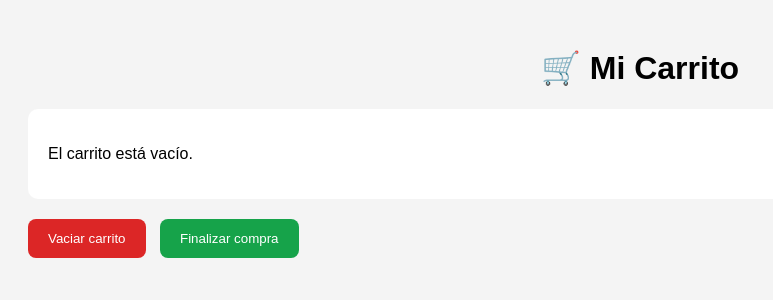
After one commit to Sebas32x/Ecommerce, a Django app: page /carrito/ in a window 1280 px wide. The commit adds this page. Shown: the top 300 px of the page, without its empty margins (0-773 px from the left). Run offline with Django 5.2, Linux system fonts and the light colour scheme.

Commit message:
Primera sesion con samir, info en discord "WEB"

```diff
--- a/ecommerce_fast/ecommerce_fast/urls.py
+++ b/ecommerce_fast/ecommerce_fast/urls.py
@@ -21,5 +21,6 @@ from tienda import views # Vistas de la app
 urlpatterns = [
     path('admin/', admin.site.urls),
     path('', views.home, name='home'), # Ruta vacía = Página de inicio
-    path('pagina1/', views.pagina1, name="mostrador")
+    path('pagina1/', views.pagina1, name="mostrador"),
+    path('carrito/', views.carrito, name="carrito")
 ]
--- /dev/null
+++ b/ecommerce_fast/tienda/templates/tienda/carrito.html
@@ -0,0 +1,129 @@
+<!DOCTYPE html>
+<html lang="es">
+<head>
+<meta charset="UTF-8">
+<meta name="viewport" content="width=device-width, initial-scale=1.0">
+<title>Carrito</title>
+
+<style>
+body{
+    font-family: Arial, sans-serif;
+    padding: 20px;
+    background-color: #f4f4f4;
+}
+
+h1{
+    text-align: center;
+}
+
+#lista-carrito{
+    background: white;
+    padding: 20px;
+    border-radius: 10px;
+    margin-top: 20px;
+}
+
+.item{
+    padding: 10px;
+    border-bottom: 1px solid #ddd;
+}
+
+.total{
+    margin-top: 20px;
+    font-weight: bold;
+    font-size: 20px;
+}
+
+button{
+    padding: 10px;
+    margin-top: 20px;
+    cursor: pointer;
+}
+#vaciar{
+    background-color: #dc2626;
+    color: white;
+    border: none;
+    border-radius: 8px;
+    padding: 12px 20px;
+}
+
+#vaciar:hover{
+    background-color: #b91c1c;
+}
+#finalizar{
+    background-color: #16a34a;
+    color: white;
+    border: none;
+    border-radius: 8px;
+    padding: 12px 20px;
+    margin-left: 10px;
+}
+
+#finalizar:hover{
+    background-color: #15803d;
+}
+</style>
+
+</head>
+<body>
+
+<h1>🛒 Mi Carrito</h1>
+
+<div id="lista-carrito"></div>
+
+<button id="vaciar">Vaciar carrito</button>
+<button id="finalizar">Finalizar compra</button>
+<script>
+
+const lista = document.getElementById("lista-carrito");
+let carrito = JSON.parse(localStorage.getItem("carrito")) || [];
+
+let total = 0;
+
+if(carrito.length === 0){
+
+    lista.innerHTML = "<p>El carrito está vacío.</p>";
+
+}else{
+
+    carrito.forEach((producto,index) => {
+
+        total += producto.precio;
+
+        lista.innerHTML += `
+            <div class="item">
+                ${producto.nombre} - $${producto.precio}
+            </div>
+        `;
+    });
+
+    lista.innerHTML += `
+        <div class="total">
+            Total a pagar: $${total}
+        </div>
+    `;
+}
+
+document.getElementById("vaciar").addEventListener("click", () => {
+
+    localStorage.removeItem("carrito");
+
+    location.reload();
+
+});
+document.getElementById("finalizar").addEventListener("click", () => {
+
+    alert("¡Compra realizada con éxito!");
+
+    localStorage.removeItem("carrito");
+
+    location.reload();
+
+});
+
+</script>
+
+</script>
+
+</body>
+</html>
--- a/ecommerce_fast/tienda/views.py
+++ b/ecommerce_fast/tienda/views.py
@@ -15,3 +15,7 @@ def pagina1(request):
     return render(request, 'tienda/pagina1.html', {'golosinas'  : golosinas,
                                                    'bebidas'    : bebidas,
                                                    'snacks'      : snacks    })
+
+def carrito(request):
+
+    return render(request, 'tienda/carrito.html')
```
Also changed, not shown: ecommerce_fast/tienda/templates/tienda/pagina1.html (+4 -4 lines), ecommerce_fast/db.sqlite3, ecommerce_fast/tienda/migrations/0002_producto_categoria.py (added), ecommerce_fast/tienda/models.py (line endings or trailing spaces), 1 other file.
